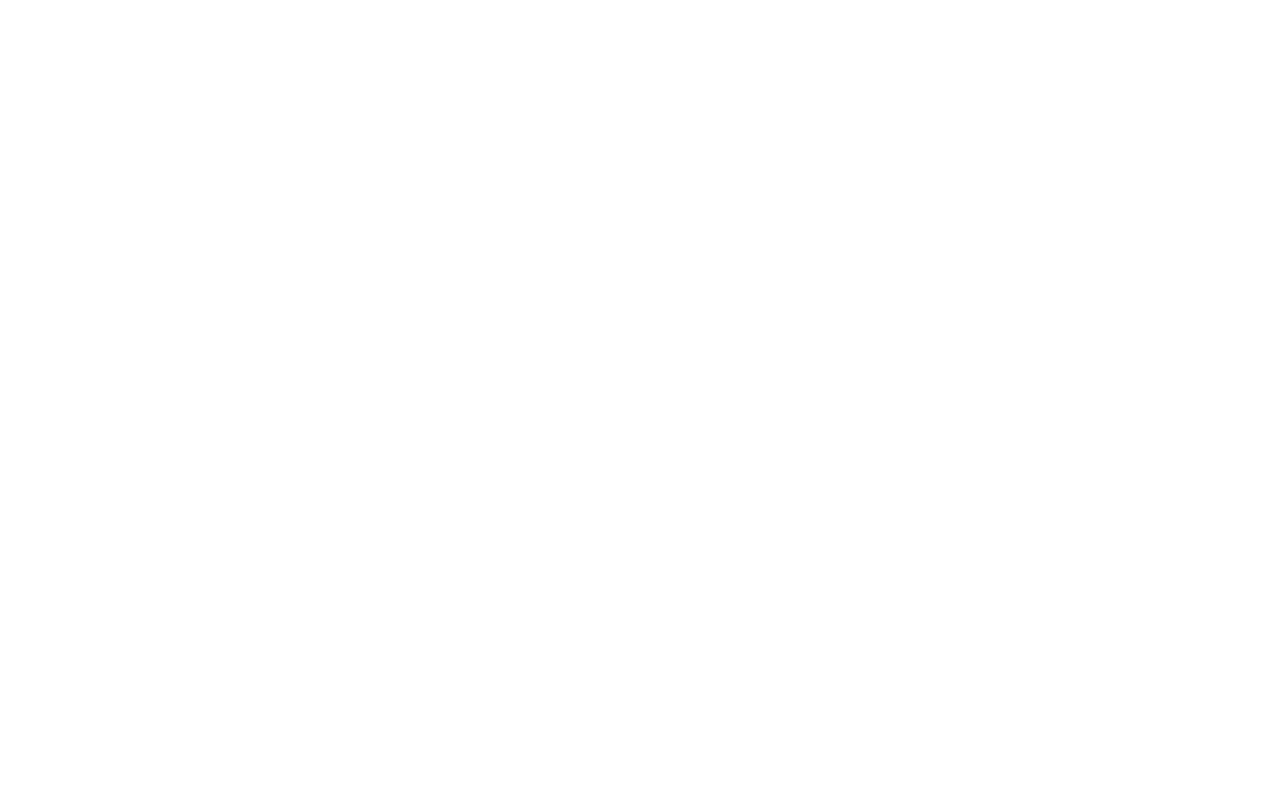
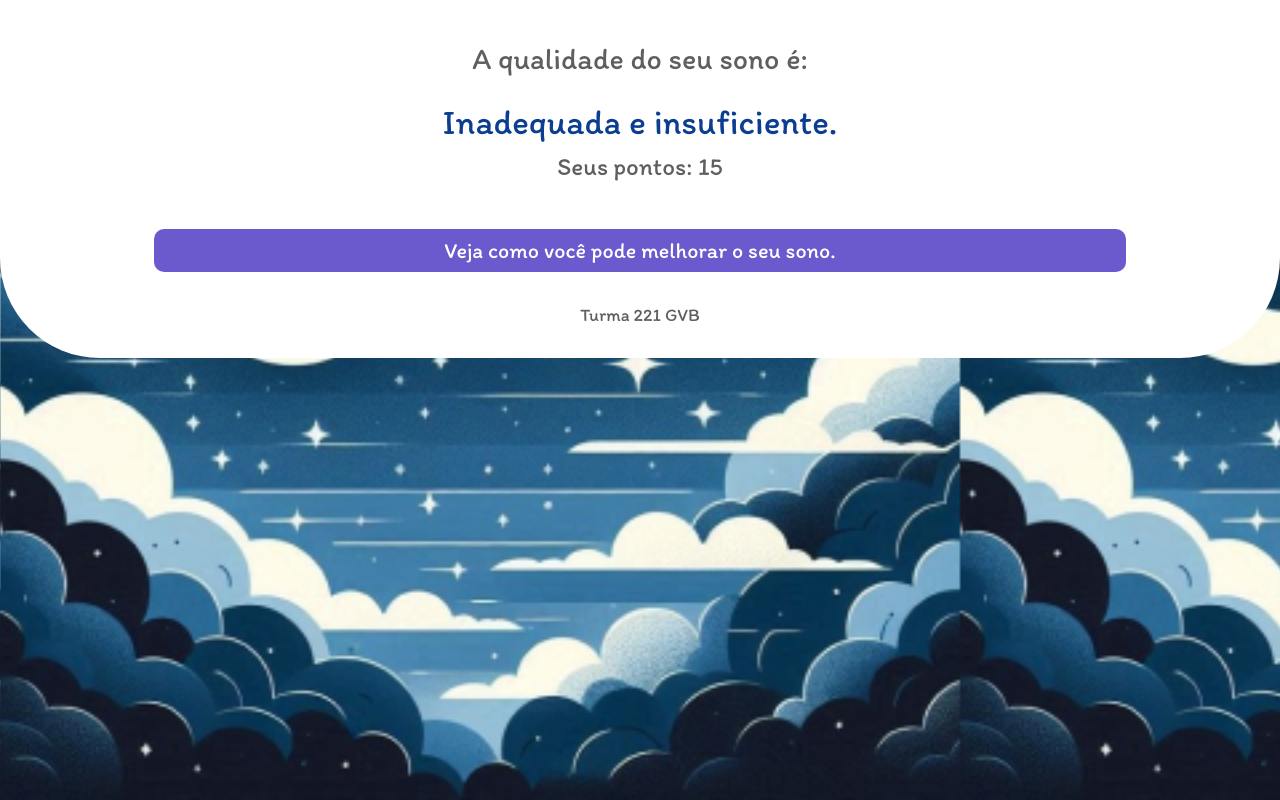
Before and after one commit to leo0302DEV/FeiraPedagogica-GVB, a React (Vite) app: page /results in a window 1280 px wide. Before the commit this address had no page. Built offline with nearby package versions, Linux system fonts and the light colour scheme.

Commit message:
Creating the results page

```diff
--- /dev/null
+++ b/src/pages/ResultsPage.jsx
@@ -0,0 +1,72 @@
+import styled from "styled-components";
+import PrimaryButton from "../components/PrimaryButton";
+
+const StyledMainContainer = styled.section`
+  width: 100%;
+  height: 100vh;
+  background-image: url("images/imagem-pagina-inicial.png");
+  background-size: contain;
+`;
+
+const StyledContentBox = styled.div`
+  display: flex;
+  flex-direction: column;
+  align-items: center;
+  width: 100%;
+  padding: 2rem;
+  background-color: #ffffff;
+  border-radius: 0 0 100px 100px;
+`;
+
+const StyledTitle = styled.h1`
+  text-align: center;
+  font-size: 30px;
+  color: #5f5f5f;
+  margin-top: 0.5rem;
+`;
+
+const StyledResultParagraph = styled.p`
+  font-size: 35px;
+  margin: 1.5rem 0 0.5rem 0;
+  text-align: center;
+  color: #0b3d91;
+`;
+
+const StyledScoreParagraph = styled.p`
+  font-size: 25px;
+  color: #5f5f5f;
+  text-align: center;
+  margin: 0 0 3rem 0;
+`;
+
+const StyledSpan = styled.span`
+  text-align: center;
+  font-size: 18px;
+  color: #5f5f5f;
+  margin-top: 2rem;
+`;
+
+const ResultsPage = () => {
+  const handleClick = () => {
+    console.log("Olá mundo");
+  };
+
+  return (
+    <StyledMainContainer>
+      <StyledContentBox>
+        <StyledTitle>A qualidade do seu sono é:</StyledTitle>
+        <StyledResultParagraph>
+          Inadequada e insuficiente.
+        </StyledResultParagraph>
+        <StyledScoreParagraph>Seus pontos: 15</StyledScoreParagraph>
+        <PrimaryButton
+          text={"Veja como você pode melhorar o seu sono."}
+          onAction={handleClick}
+        />
+        <StyledSpan>Turma 221 GVB</StyledSpan>
+      </StyledContentBox>
+    </StyledMainContainer>
+  );
+};
+
+export default ResultsPage;
--- a/src/routes.tsx
+++ b/src/routes.tsx
@@ -3,6 +3,7 @@ import GlobalStyle from "./components/GlobalStyles";
 import { BrowserRouter, Route, Routes } from "react-router-dom";
 import FirstPage from "./pages/FirstPage";
 import QuestionOne from "./pages/QuestionOne";
+import ResultsPage from "./pages/ResultsPage";
 
 const AppPages = () => {
     return (
@@ -11,6 +12,7 @@ const AppPages = () => {
         <Routes>
             <Route path="/" element={<FirstPage />}/>
             <Route path="/questionOne" element={<QuestionOne />}/>
+            <Route path="/results" element={<ResultsPage />}/>
         </Routes>
     </BrowserRouter>
 );
```
